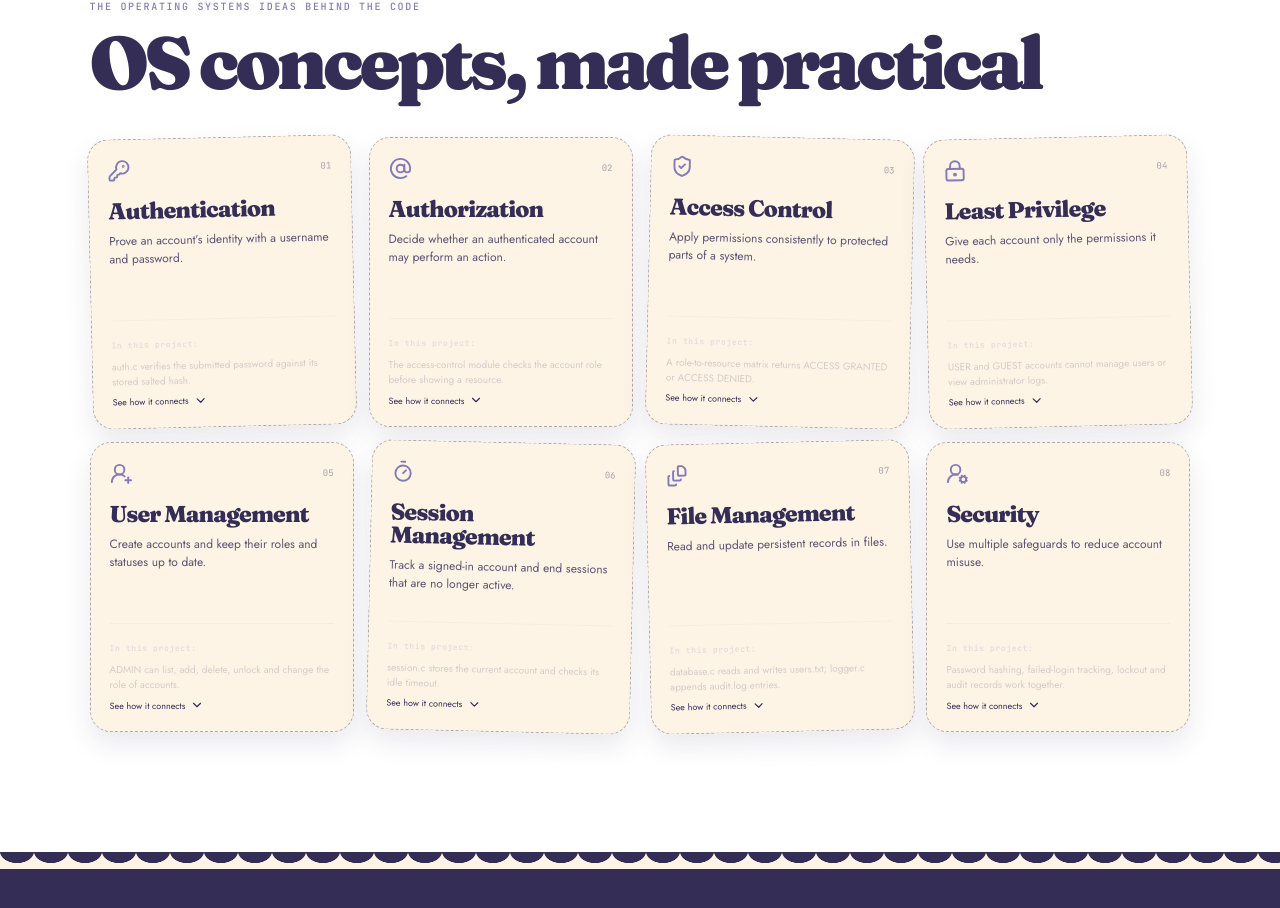
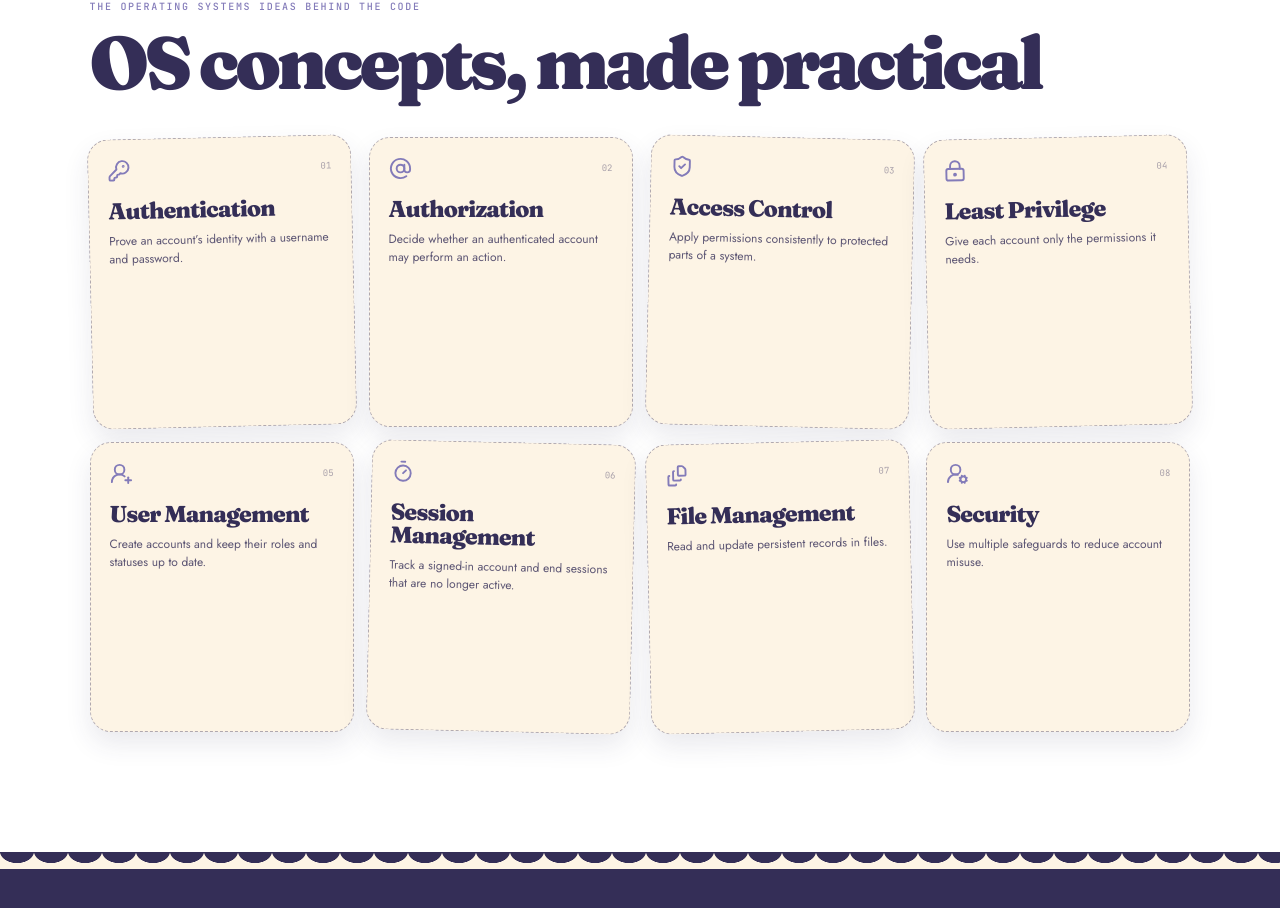
Before and after one commit to jananiravindran07/os, a React (Vite) app in the folder website/: page / in a window 1280 px wide. Shown: the part 7636-8544 px from the top of the page. Built offline with nearby package versions, Linux system fonts and the light colour scheme; no server answers.

Commit message:
Remove nonfunctional concept expanders

```diff
--- a/website/src/components/OsConcepts.tsx
+++ b/website/src/components/OsConcepts.tsx
@@ -1,39 +1,33 @@
-import { useState } from 'react'
-import { AtSign, ChevronDown, FileStack, KeyRound, LockKeyhole, ShieldCheck, Timer, UserRoundCog, UserRoundPlus } from 'lucide-react'
+import { AtSign, FileStack, KeyRound, LockKeyhole, ShieldCheck, Timer, UserRoundCog, UserRoundPlus } from 'lucide-react'
 import type { LucideIcon } from 'lucide-react'
 import { RevealText } from '@/components/RevealText'
 import { SectionHeading } from '@/components/SectionHeading'
 
-const concepts: { title: string; icon: LucideIcon; description: string; inProject: string }[] = [
-  { title: 'Authentication', icon: KeyRound, description: 'Prove an account’s identity with a username and password.', inProject: 'auth.c verifies the submitted password against its stored salted hash.' },
-  { title: 'Authorization', icon: AtSign, description: 'Decide whether an authenticated account may perform an action.', inProject: 'The access-control module checks the account role before showing a resource.' },
-  { title: 'Access Control', icon: ShieldCheck, description: 'Apply permissions consistently to protected parts of a system.', inProject: 'A role-to-resource matrix returns ACCESS GRANTED or ACCESS DENIED.' },
-  { title: 'Least Privilege', icon: LockKeyhole, description: 'Give each account only the permissions it needs.', inProject: 'USER and GUEST accounts cannot manage users or view administrator logs.' },
-  { title: 'User Management', icon: UserRoundPlus, description: 'Create accounts and keep their roles and statuses up to date.', inProject: 'ADMIN can list, add, delete, unlock and change the role of accounts.' },
-  { title: 'Session Management', icon: Timer, description: 'Track a signed-in account and end sessions that are no longer active.', inProject: 'session.c stores the current account and checks its idle timeout.' },
-  { title: 'File Management', icon: FileStack, description: 'Read and update persistent records in files.', inProject: 'database.c reads and writes users.txt; logger.c appends audit.log entries.' },
-  { title: 'Security', icon: UserRoundCog, description: 'Use multiple safeguards to reduce account misuse.', inProject: 'Password hashing, failed-login tracking, lockout and audit records work together.' },
+const concepts: { title: string; icon: LucideIcon; description: string }[] = [
+  { title: 'Authentication', icon: KeyRound, description: 'Prove an account’s identity with a username and password.' },
+  { title: 'Authorization', icon: AtSign, description: 'Decide whether an authenticated account may perform an action.' },
+  { title: 'Access Control', icon: ShieldCheck, description: 'Apply permissions consistently to protected parts of a system.' },
+  { title: 'Least Privilege', icon: LockKeyhole, description: 'Give each account only the permissions it needs.' },
+  { title: 'User Management', icon: UserRoundPlus, description: 'Create accounts and keep their roles and statuses up to date.' },
+  { title: 'Session Management', icon: Timer, description: 'Track a signed-in account and end sessions that are no longer active.' },
+  { title: 'File Management', icon: FileStack, description: 'Read and update persistent records in files.' },
+  { title: 'Security', icon: UserRoundCog, description: 'Use multiple safeguards to reduce account misuse.' },
 ]
 
 export function OsConcepts() {
-  const [expanded, setExpanded] = useState<string[]>([])
-  const toggle = (title: string) => setExpanded(items => items.includes(title) ? items.filter(item => item !== title) : [...items, title])
   return (
     <section id="os-concepts" className="content-section os-section">
       <div className="section-shell">
         <p className="section-kicker">the operating systems ideas behind the code</p>
         <SectionHeading>OS concepts, made practical</SectionHeading>
         <div className="os-concept-grid">
-          {concepts.map(({ title, icon: Icon, description, inProject }, index) => {
-            const open = expanded.includes(title)
-            return <article className={`os-card${open ? ' is-expanded' : ''}`} key={title} style={{ ['--os-turn' as string]: `${(index % 3 - 1) * 1.3}deg` }}>
+          {concepts.map(({ title, icon: Icon, description }, index) =>
+            <article className="os-card" key={title} style={{ ['--os-turn' as string]: `${(index % 3 - 1) * 1.3}deg` }}>
               <div className="os-card-mark"><Icon size={23}/><span>{String(index + 1).padStart(2, '0')}</span></div>
               <RevealText text={title} className="os-card-title"/>
               <p className="os-description">{description}</p>
-              <div className="in-project"><b>In this project:</b><p>{inProject}</p></div>
-              <button className="os-toggle" aria-expanded={open} onClick={() => toggle(title)}>{open ? 'Show less' : 'See how it connects'}<ChevronDown size={14}/></button>
             </article>
-          })}
+          )}
         </div>
       </div>
     </section>
```
